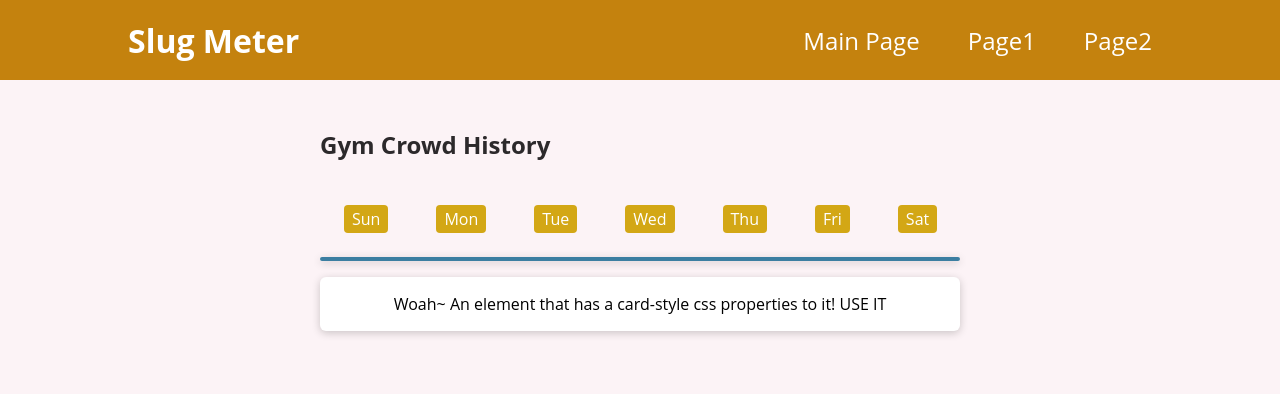
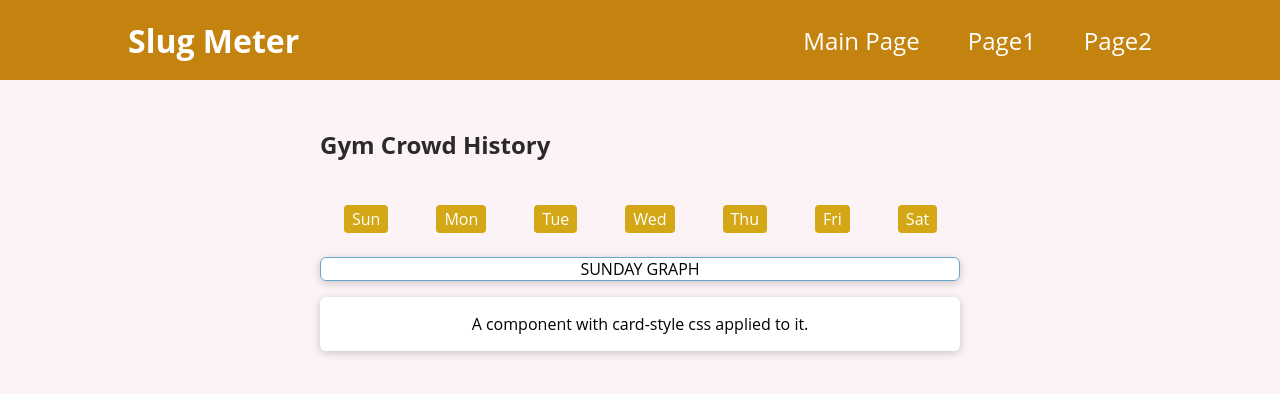
Before and after one commit to Shiblumi/SlugMeter, a React (Create React App) app in the folder frontend/slug-meter-react/: page / in a window 1280 px wide. Shown: the top 394 px of the page. Built offline with nearby package versions, Linux system fonts and the light colour scheme.

Commit message:
Displays a day graph by default. - Can be used to dynamically change which graph is displayed automatically (e.g. today)

```diff
--- a/frontend/slug-meter-react/src/App.js
+++ b/frontend/slug-meter-react/src/App.js
@@ -26,7 +26,7 @@ function App() {
               padding: "1rem",
             }}
           >
-            Woah~ An element that has a card-style css properties to it! USE IT
+            A component with card-style css applied to it.
           </p>
         </Card>
       </div>
--- a/frontend/slug-meter-react/src/components/buttons/ButtonBar.js
+++ b/frontend/slug-meter-react/src/components/buttons/ButtonBar.js
@@ -6,7 +6,7 @@ import { useState } from "react";
 
 // MAKE A CHILD THAT REEIVES DATA AND RETURNS THE GRAPH
 function ButtonBar(props) {
-  const [day, setDay] = useState(); // set to today
+  const [day, setDay] = useState("Sun"); // Default graph shown (set to today)
 
   const sample = {
     Sun: "SUNDAY GRAPH",
@@ -36,7 +36,8 @@ function ButtonBar(props) {
         <DayButton text="Sat" dayState={day} onClick={switchDayGraph} />
       </div>
       <Card>
-        <GraphHours text={sample[day]} />
+        {day && <GraphHours text={sample[day]} />}
+
       </Card>
     </div>
   );
--- a/frontend/slug-meter-react/src/components/graph/GraphHours.module.css
+++ b/frontend/slug-meter-react/src/components/graph/GraphHours.module.css
@@ -1,7 +1,7 @@
 .graphPositionOutline {
     background-color: transparent;
-    border-width: 2px;
-    border-color: #3B7EA1;
+    border-width: 1px;
+    border-color: #66a6c8;
     border-style: solid;
     border-radius: 6px;
     width: 100%;
```
